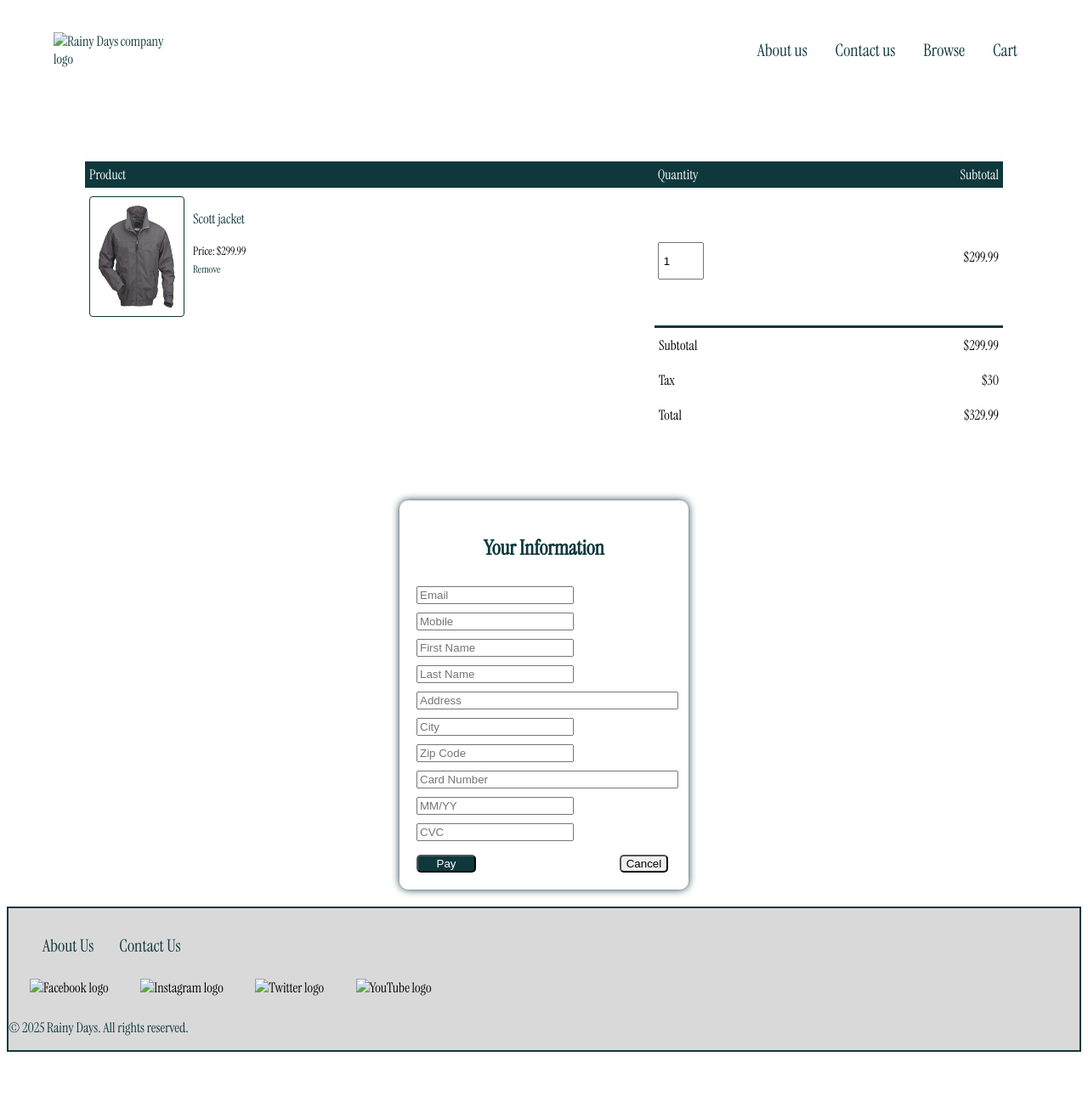
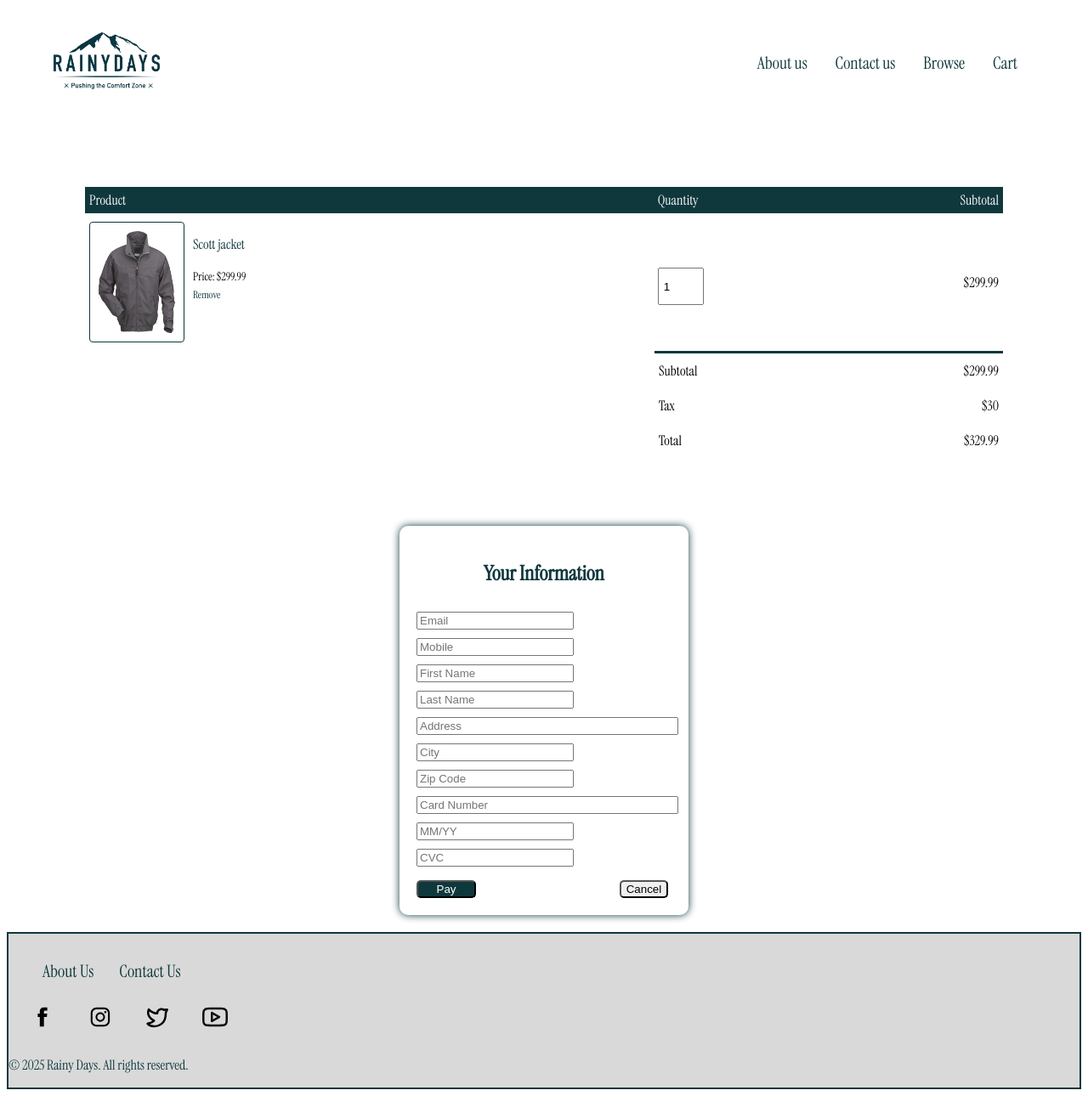
Before and after one commit to FabianAugustSkjellestad/HTML-CSS-Fabian-Skjellestad, a plain HTML site: page cart.html in a window 1280 px wide. Shown: the whole page at 85% size. Before the commit the page ends 1246 px from the top, so only its background shows below. Drawn offline with Linux system fonts and the light colour scheme; the site is published under a folder, as on GitHub Pages, so addresses that start at the root find nothing.

Commit message:
Update image paths to relative URLs in cart.html

```diff
--- a/cart.html
+++ b/cart.html
@@ -17,7 +17,7 @@
           <div class="navbar">
             <div class="logo">
               <a href="index.html">
-                <img src="/Rainy days logo and photos/RainyDays_Logo.png" alt="Rainy Days company logo" width="125px" />
+                <img src="./Rainy days logo and photos/RainyDays_Logo.png" alt="Rainy Days company logo" width="125px" />
               </a>
             </div>
             <input type="checkbox" id="menu-checkbox" class="menu-checkbox"/>
@@ -48,7 +48,7 @@
         <tr>
             <td>
                 <div class="cart-info">
-                    <img src="Rainy days logo and photos/RainyDays_Jacket5.jpg" class="cart-img">
+                    <img src="./Rainy days logo and photos/RainyDays_Jacket5.jpg" alt="Picture of a grey jacket" class="cart-img">
                     <div>
                         <p>Scott jacket</p>
                         <small>Price: $299.99</small>
@@ -109,10 +109,10 @@
                 <li><a href="contact.html">Contact Us</a></li>
                 </ul>
         </nav>
-        <img src="/SVG CA/facebook-logo-meta-2-svgrepo-com.svg" alt="Facebook logo" class="social-media-icon">
-        <img src="/SVG CA/instagram-logo-facebook-2-svgrepo-com.svg" alt="Instagram logo" class="social-media-icon">
-        <img src="/SVG CA/twitter-svgrepo-com.svg" alt="Twitter logo" class="social-media-icon">
-        <img src="/SVG CA/youtube-svgrepo-com.svg" alt="YouTube logo" class="social-media-icon">
+        <img src="./SVG CA/facebook-logo-meta-2-svgrepo-com.svg" alt="Facebook logo" class="social-media-icon">
+        <img src="./SVG CA/instagram-logo-facebook-2-svgrepo-com.svg" alt="Instagram logo" class="social-media-icon">
+        <img src="./SVG CA/twitter-svgrepo-com.svg" alt="Twitter logo" class="social-media-icon">
+        <img src="./SVG CA/youtube-svgrepo-com.svg" alt="YouTube logo" class="social-media-icon">
          <p>&copy; 2025 Rainy Days. All rights reserved.</p>
         </footer>
 </body>
```
